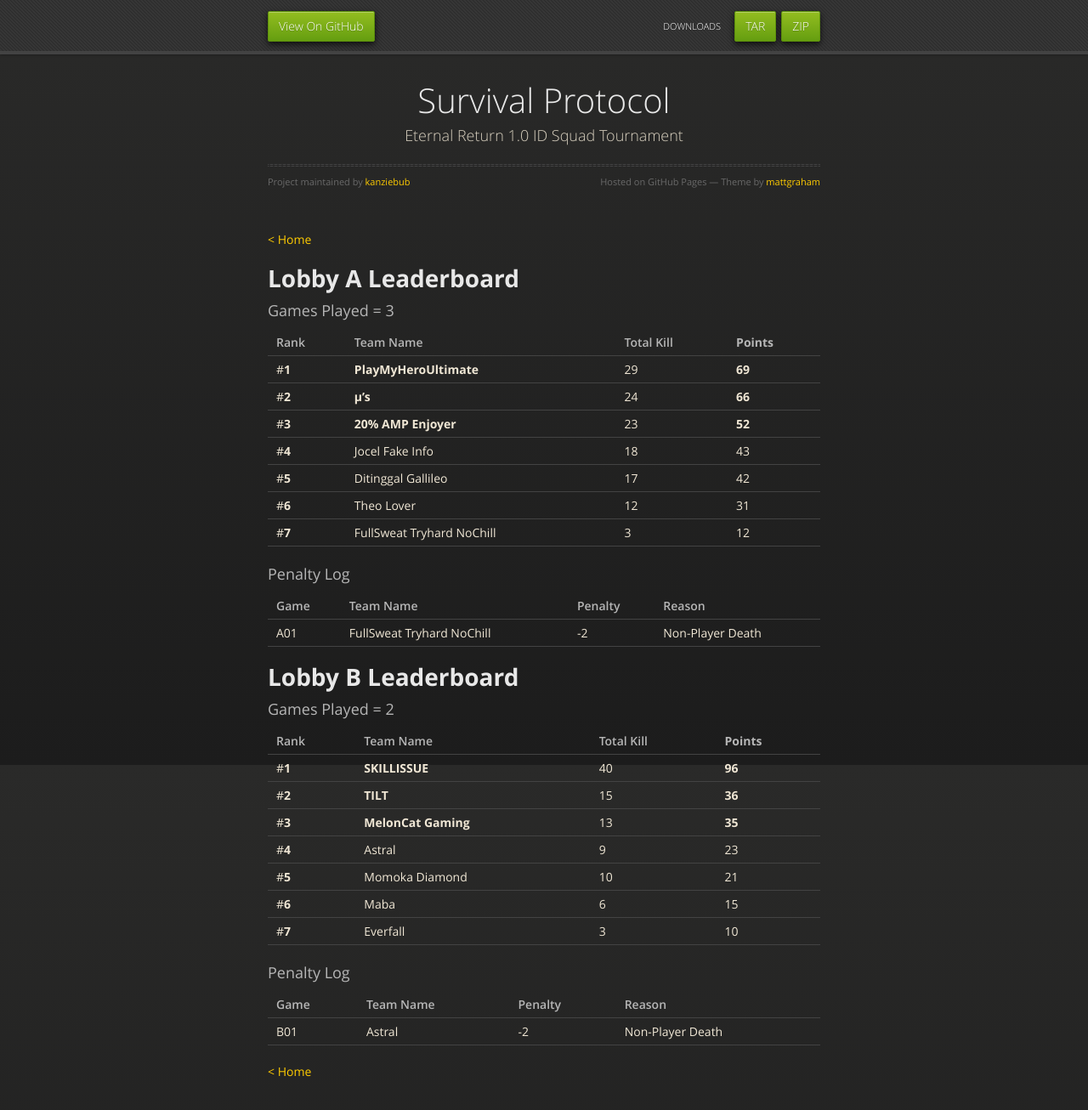
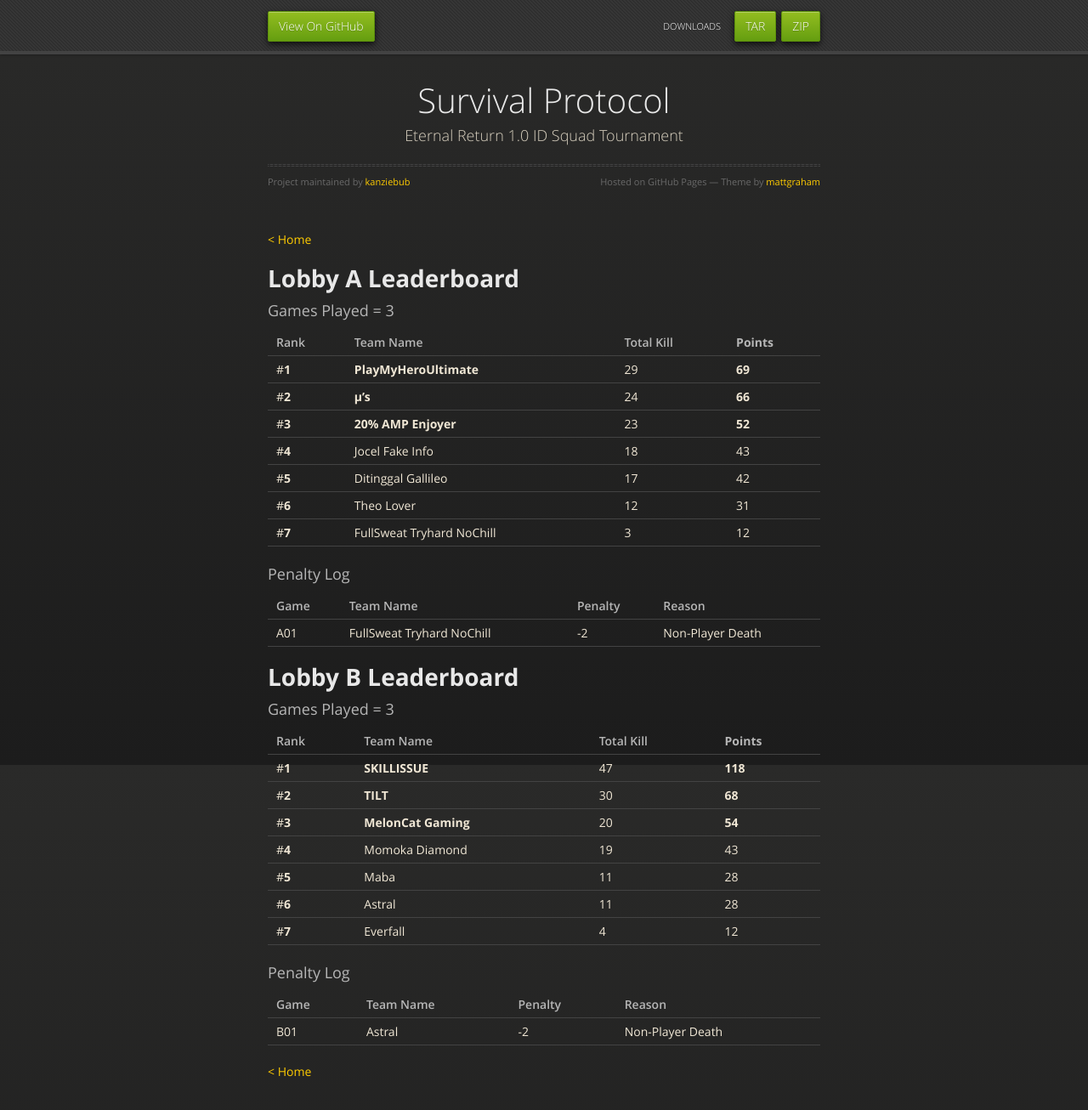
Before and after one commit to kanziebub/SurvivalProtocol, a Jekyll site: the page built from EPIC/02/leaderboard.md, in a window 1280 px wide and 1381 px high. Shown: the top 1306 px of the window at 85% size. Built offline with Jekyll 4.4.1, drawn with Linux system fonts in a browser that asks for light colours.

Commit message:
GAME B03

```diff
--- a/EPIC/02/leaderboard.md
+++ b/EPIC/02/leaderboard.md
@@ -29,17 +29,17 @@ layout: default
 
 # **Lobby B Leaderboard**
 
-### Games Played = 2
+### Games Played = 3
 
 |  Rank  | Team Name             | Total Kill | **Points** |
 |:-------|:----------------------|:-----------|:-----------|
-| #**1** | **SKILLISSUE** | 40 | **96** |
-| #**2** | **TILT** | 15 | **36** |
-| #**3** | **MelonCat Gaming** | 13 | **35** |
-| #**4** | Astral | 9 | 23 |
-| #**5** | Momoka Diamond | 10 | 21 |
-| #**6** | Maba | 6 | 15 |
-| #**7** | Everfall | 3 | 10 |
+| #**1** | **SKILLISSUE** | 47 | **118** |
+| #**2** | **TILT** | 30 | **68** |
+| #**3** | **MelonCat Gaming** | 20 | **54** |
+| #**4** | Momoka Diamond | 19 | 43 |
+| #**5** | Maba | 11 | 28 |
+| #**6** | Astral | 11 | 28 |
+| #**7** | Everfall | 4 | 12 |
 
 ### Penalty Log
 
```
